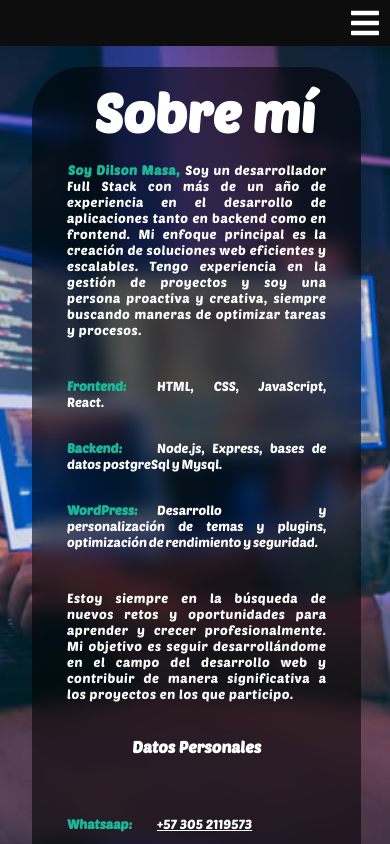
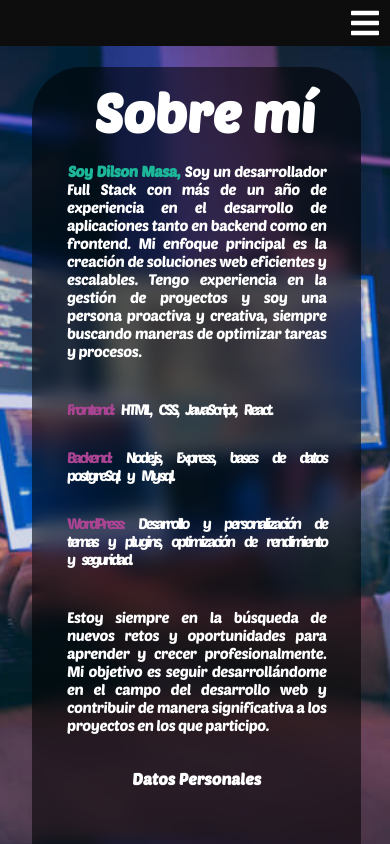
Before and after one commit to Dilson2022/Portafolio-Dilson-Masa, a React (Vite) app: page /sobremi in a window 390 px wide. Shown: the top 844 px of the page. Built offline with nearby package versions, Linux system fonts and the light colour scheme.

Commit message:
agregando mi experiencia en wordpress

```diff
--- a/src/Components/Sobremi/Sobremi.css
+++ b/src/Components/Sobremi/Sobremi.css
@@ -183,7 +183,7 @@ h3{
   text-align: center;
 }
   .sobre-mi, .yosoy {
-    font-size: 13px;
+    font-size: 15px;
   }
 
   .icons-contacto {
@@ -202,7 +202,7 @@ h3{
 .sobre-mi{
   margin: 0px 20px;
   padding: 6;
-  letter-spacing: 0.5px;
+  letter-spacing: -0.5px;
 }
 
 .yosoy{
@@ -216,16 +216,17 @@ h3{
 }
 
 .wordpres{
-  font-size: 13px;
+  font-size: 15px;
   padding: 0;
-  /* letter-spacing: normal; */
-  word-spacing: normal;
+  letter-spacing: normal;
+  word-spacing: normal
 }
 .wordpres li {
-  word-spacing: -1px;
+  word-spacing: 7px;
+  letter-spacing: -2.5px;
 }
 .info{
-  font-size: 13px;
+  font-size: 15px;
   padding: 0;
   /* letter-spacing: normal; */
   word-spacing: normal;
--- a/src/Components/Sobremi/Sobremi.jsx
+++ b/src/Components/Sobremi/Sobremi.jsx
@@ -14,9 +14,9 @@ function Sobremi() {
           <p className="sobre-mi"><span className="yosoy">Soy Dilson Masa, </span>Soy un desarrollador Full Stack con más de un año de experiencia en el desarrollo de aplicaciones tanto en backend como en frontend. Mi enfoque principal es la creación de soluciones web eficientes y escalables. Tengo experiencia en la gestión de proyectos y soy una persona proactiva y creativa, siempre buscando maneras de optimizar tareas y procesos.</p>
 
           <ul className="wordpres">
-            <li><strong>Frontend:</strong>HTML, CSS, JavaScript, React.</li>
-            <li><strong>Backend:</strong>Node.js, Express, bases de datos postgreSql y Mysql.</li>
-            <li><strong>WordPress:</strong>Desarrollo y personalización de temas y plugins, optimización de rendimiento y seguridad.</li>
+            <li><span>Frontend:</span> HTML, CSS, JavaScript, React.</li>
+            <li><span>Backend:</span> Node.js, Express, bases de datos postgreSql y Mysql.</li>
+            <li><span>WordPress:</span> Desarrollo y personalización de temas y plugins, optimización de rendimiento y seguridad.</li>
           </ul>
 
           <p className="sobre-mi">Estoy siempre en la búsqueda de nuevos retos y oportunidades para aprender y crecer profesionalmente. Mi objetivo es seguir desarrollándome en el campo del desarrollo web y contribuir de manera significativa a los proyectos en los que participo.</p>
```
